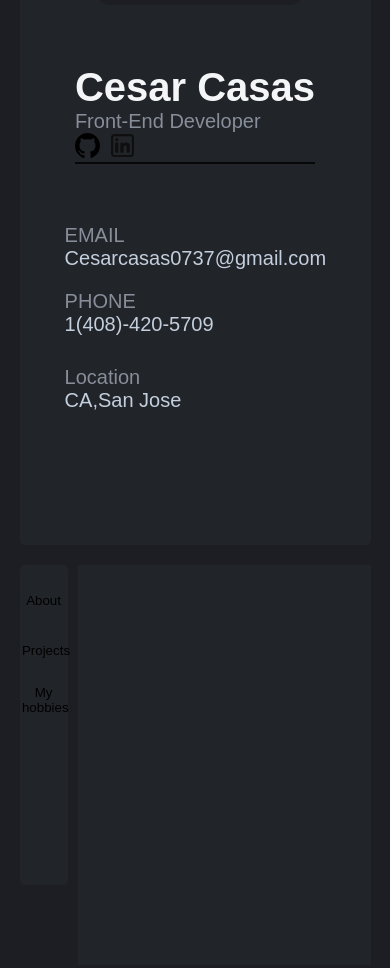
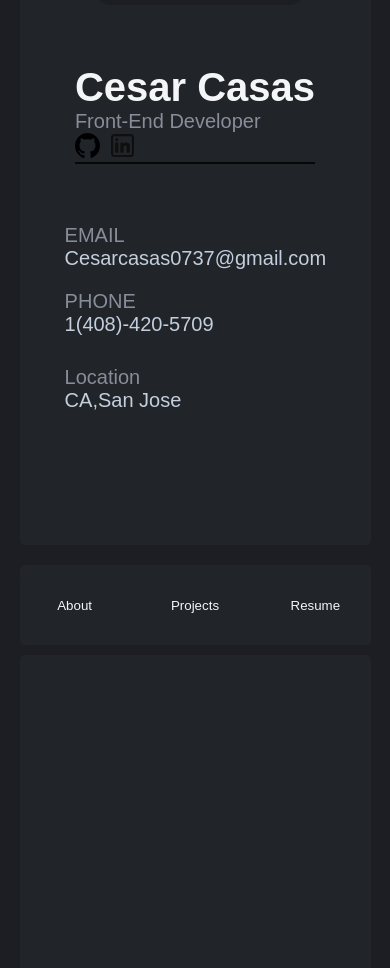
Before and after one commit to Cesarcasas0737/personal-portfolio, a plain HTML site: page index.html in a window 390 px wide. Shown: the part 295-1263 px from the top of the page. Drawn offline with Linux system fonts and the light colour scheme.

Commit message:
made Navbar mobile freidnly

```diff
--- a/index.html
+++ b/index.html
@@ -65,7 +65,7 @@
         <nav>
             <button>About</button>
             <button>Projects</button>
-            <button>My hobbies</button>
+            <button>Resume</button>
         </nav>
 
         <main>
--- a/styles/_main.scss
+++ b/styles/_main.scss
@@ -2,5 +2,5 @@ main{
     width: 100%;
     height: 400px;
     background-color: var(--background-color-2);
-
+    border-radius: 5px;
 }
--- a/styles/_navbar.scss
+++ b/styles/_navbar.scss
@@ -13,7 +13,8 @@ nav{
     button{
 
         width: 90%;
-        height: 50px;
+        height: 33%;
+        color: var(--color-secondary);
         border-radius: 5px;
         background-color: var(--background-color-2);
         border: none;
--- a/styles/style.scss
+++ b/styles/style.scss
@@ -40,8 +40,23 @@ body{
 }
 
 @media (max-width: 500px){
+
     .nav-content-wrapper{
+        display: flex;
+        flex-direction: column;
         width: 90%;
 
     }
+    nav{
+        display: flex;
+        flex-direction: row;
+        align-self: center;
+        height: 60px;
+        width: 100%;
+        gap: 10px;
+        button{
+            height: 100%;
+        }
+    }
+
 }
```
Also changed, not shown: styles/style.css, 1 other file.
